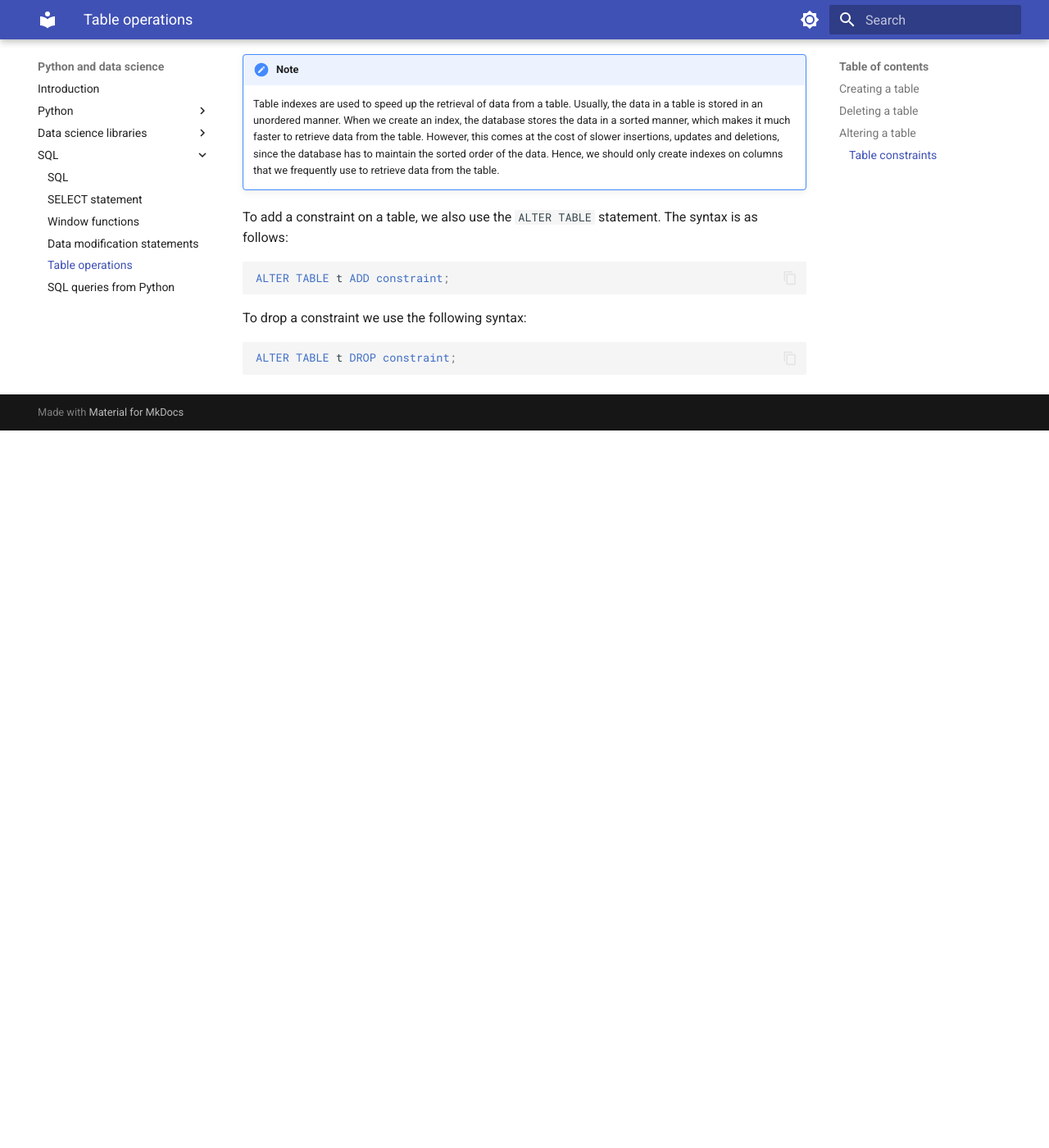
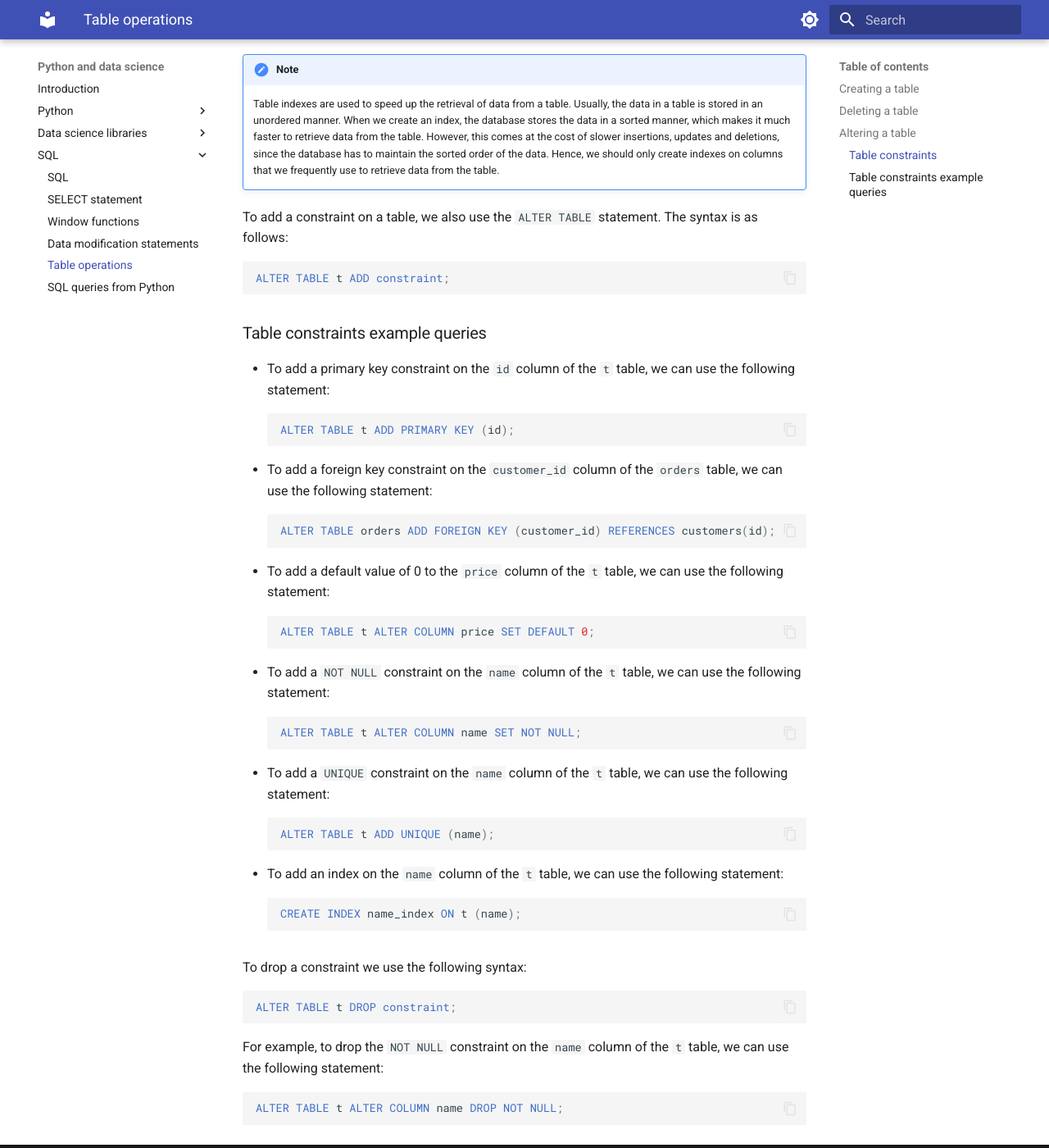
Before and after one commit to gerardpc/python-course, an MkDocs documentation site: the page built from docs/programming/sql/table_operations.md, in a window 1280 px wide and 1400 px high, scrolled down 2193 px. Shown: the whole window at 82% size. Built offline with MkDocs 1.6.1 and Material for MkDocs 9.7.7, drawn with Linux system fonts in a browser that asks for light colours; before the commit the page ends 2718 px from its top, so only the background shows below that.

Commit message:
update table operations with examples

````diff
--- a/docs/programming/sql/table_operations.md
+++ b/docs/programming/sql/table_operations.md
@@ -98,7 +98,40 @@ To add a constraint on a table, we also use the `ALTER TABLE` statement. The syn
 ALTER TABLE t ADD constraint;
 ```
 
+### Table constraints example queries
+
+* To add a primary key constraint on the `id` column of the `t` table, we can use the following
+statement:
+    ```sql
+    ALTER TABLE t ADD PRIMARY KEY (id);
+    ```
+* To add a foreign key constraint on the `customer_id` column of the `orders` table, we can use the
+following statement:
+    ```sql
+    ALTER TABLE orders ADD FOREIGN KEY (customer_id) REFERENCES customers(id);
+    ```
+* To add a default value of 0 to the `price` column of the `t` table, we can use the following statement:
+    ```sql
+    ALTER TABLE t ALTER COLUMN price SET DEFAULT 0;
+    ```
+* To add a `NOT NULL` constraint on the `name` column of the `t` table, we can use the following statement:
+    ```sql
+    ALTER TABLE t ALTER COLUMN name SET NOT NULL;
+    ```
+* To add a `UNIQUE` constraint on the `name` column of the `t` table, we can use the following statement:
+    ```sql
+    ALTER TABLE t ADD UNIQUE (name);
+    ```
+* To add an index on the `name` column of the `t` table, we can use the following statement:
+    ```sql
+    CREATE INDEX name_index ON t (name);
+    ```
+
 To drop a constraint we use the following syntax:
 ```sql
 ALTER TABLE t DROP constraint;
 ```
+For example, to drop the `NOT NULL` constraint on the `name` column of the `t` table, we can use the following statement:
+```sql
+ALTER TABLE t ALTER COLUMN name DROP NOT NULL;
+```
````
